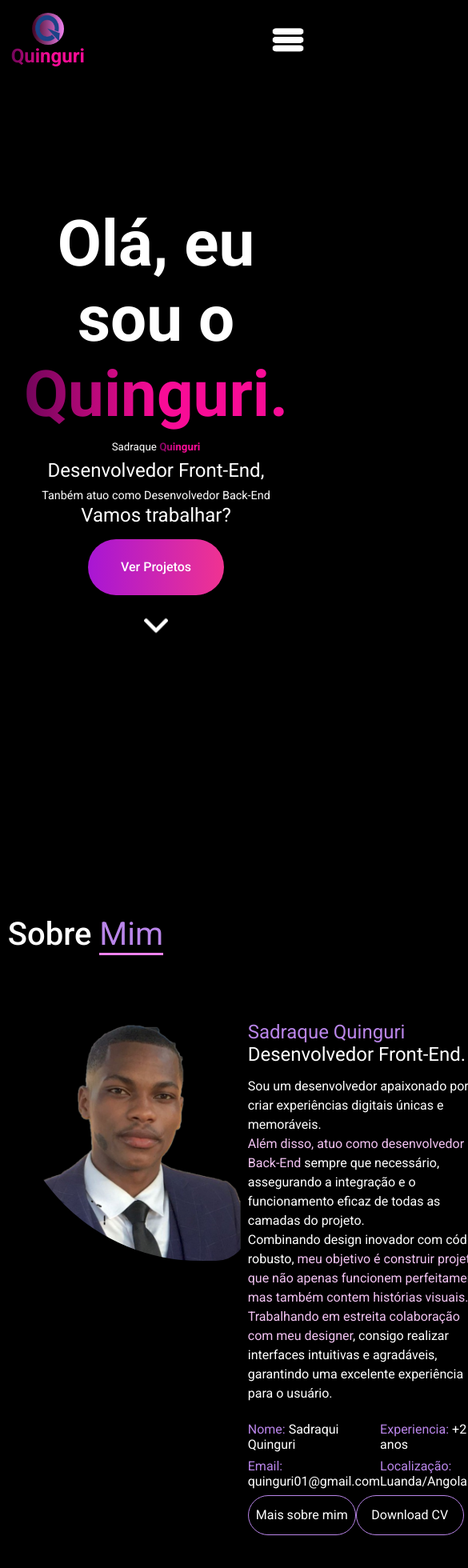
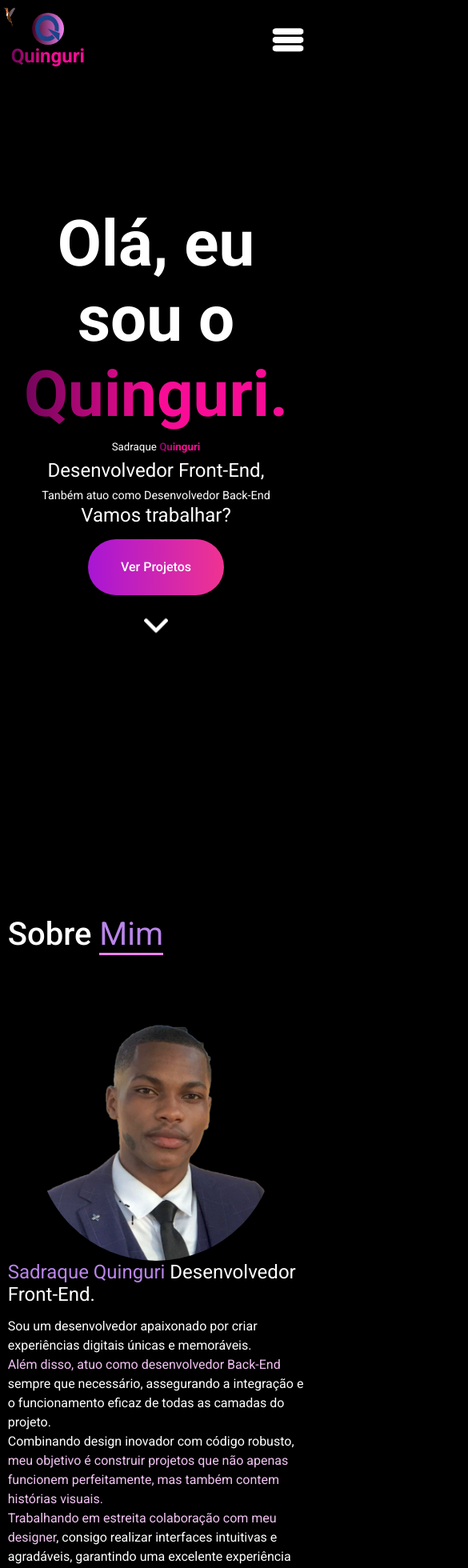
Before and after one commit to wallondo/Quin, a React (Vite) app: page / in a window 390 px wide. Shown: the top 1960 px of the page at 80% size, 585 px wide, since content can reach past the window. Built offline with nearby package versions, Linux system fonts and the light colour scheme.

Commit message:
changes board

```diff
--- a/front/conponents/footer/footer.css
+++ b/front/conponents/footer/footer.css
@@ -20,7 +20,7 @@
 .footer_component form{
     min-width: 250px;
     height: 350px;
-    width: 90%;
+    width: 100%;
     border-radius: 10px;
     display: flex;
     flex-direction: column;
@@ -57,7 +57,7 @@
 }
 
 .footer_component address{
-    width: 400px;
+
     min-height: 50px;
     display: flex;
     flex-direction: column;
--- a/front/conponents/main/Main.jsx
+++ b/front/conponents/main/Main.jsx
@@ -106,7 +106,7 @@ export default function Main(){
                                      <span>
                                        <button onClick={mais_me}>Mais sobre mim</button> <button>Download CV</button>
                                      </span>
-                                     <div className="mais_sobre alt" id="mais_me">
+                                          <div className="mais_sobre alt" id="mais_me">
                                              <h3><span className="rocho">Mais Sobre mim</span></h3>
                                              <p>
                                                   Olá! Meu nome é <i>Sadraque Quinguri</i> e sou <span className="rocho2">desenvolvedor web com mais de 2 anos de experiência</span> na área, atuando como <span className="rocho2">desenvolvedor júnior</span> Tanto no <span className="rocho2">Front-End e Backend, sempre que necessário</span>. <br />
@@ -130,7 +130,7 @@ export default function Main(){
                                              <h3><span className="rocho">Foco:</span></h3>
                                              <p>- <span className="rocho2">Crescer continuamente:</span> Meu foco é evoluir constantemente, tanto como profissional quanto como pessoa. Estou comprometido com meu desenvolvimento e acredito que, ao investir em novos aprendizados e desafios, posso alcançar um crescimento exponencial.</p>
                                              <h3 className="grato"><span className="rocho">Fico lisonjeado  por ter chegado até esta etapa. <br /> Estou ansioso pela sua Convite !!!</span></h3>
-                                     </div>
+                                          </div>
                             </article>
                       </div>
                       <div>
--- a/front/conponents/main/main.css
+++ b/front/conponents/main/main.css
@@ -295,8 +295,8 @@
 
 }
 .main_sub_component_components_qualidades ol li{
-    width: 200px;
-    min-height: 300px;
+    width: 32%;
+    min-height: 100px;
     margin: 1rem 0rem;
     background-color: rgb(29, 28, 28);
     border-radius: 10px;
--- a/src/App.jsx
+++ b/src/App.jsx
@@ -3,9 +3,11 @@ import "./app.css"
 import Header from "../front/conponents/header/Header";
 import Main from "../front/conponents/main/Main";
 import Footer from "../front/conponents/footer/Footer";
+import Board from "./board";
 export default function App(){
     return(
-        <div className="app">
+        <div className="app" id="app">
+            <Board/>
             <Header/>
             <Main/>
             <Footer/>
--- a/src/app.css
+++ b/src/app.css
@@ -4,4 +4,11 @@
     display: flex;
     flex-direction: column;
     align-items: center;
+    overflow-x: hidden;
 }
+
+.board{
+    width: 5%;
+    height: 5%;
+    position: absolute;
+}
--- /dev/null
+++ b/src/board.jsx
@@ -0,0 +1,25 @@
+import React, { useState } from "react";
+
+
+export default function Board(){
+    var boardy;
+    var board;
+    const [y,setY] = useState(0);
+    const [x,setX] = useState(0);
+setTimeout(() => {
+    boardy = document.getElementById("board");
+    board = document.getElementById("app");
+    board.addEventListener("mousemove",(evt)=>{
+       setY(evt.pageY);
+       setX(evt.pageX+10);
+    })
+    return false;
+}, 1000);
+
+
+    return(
+         <div className="board" id="board" style={{top:y,left:x}}>
+            <img src="/board.gif" alt="" />
+        </div>
+    )
+}
--- a/view.css
+++ b/view.css
@@ -1,9 +1,60 @@
-@media screen and (max-width: 730px) and (min-width: 361px) {
+@media screen and (max-width: 730px) and (min-width: 618px) {
     .projet_div{
-        width: 90% !important;
+        width: 47% !important;
+    }
+    .main_sub_component_sec h1{
+        font-size: 3rem !important;
+    }
+    .div_me{
+        flex-direction: column !important;
+        align-items: center !important;
+        justify-content: center;
+    }
+    .div_me .div_me_img{
+        border-radius: 0% 0% 50% 50% !important;
+    }
+    .main_sub_component_components_qualidades ol li{
+        width: 37% !important;
+    }
+    .main_sub_component_experiencias ol li{
+        width: 47% !important;
     }
 }
-
-@media screen and (max-width: 360px) {
-
+@media screen and (max-width: 617px) and (min-width: 310px) {
+    .div_me{
+        flex-direction: column !important;
+        align-items: center !important;
+        justify-content: center;
+    }
+    .div_me .div_me_img{
+        border-radius: 0% 0% 50% 50% !important;
+    }
+    .main_sub_component_experiencias ol li{
+        width: 47% !important;
+    }
+    .div_me_img{
+        width: 10% !important;
+    }
+    .main_sub_component_components_qualidades ol li{
+        width: 100% !important;
+    }
 }
+@media screen and (max-width: 451px) and (min-width: 100px) {
+    .div_me{
+        flex-direction: column !important;
+        align-items: center !important;
+        justify-content: center;
+    }
+    .main_sub_component_experiencias ol li{
+        width: 100% !important;
+    }
+}
+@media screen and (max-width: 370px) {
+    .div_me_about > span{
+        flex-direction: column !important;
+        justify-content: space-around !important;
+    }
+    .div_me_about > span button{
+        margin: .5rem 0rem;
+    }
+}
```
